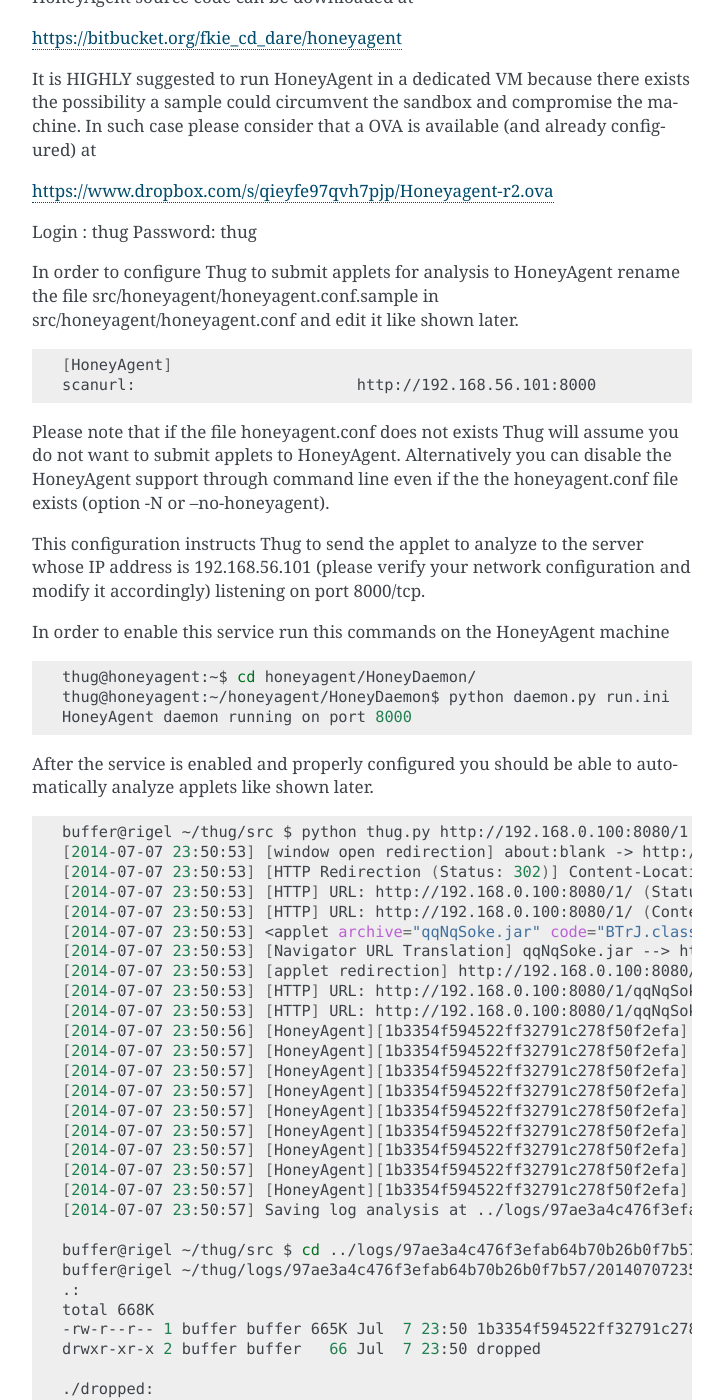
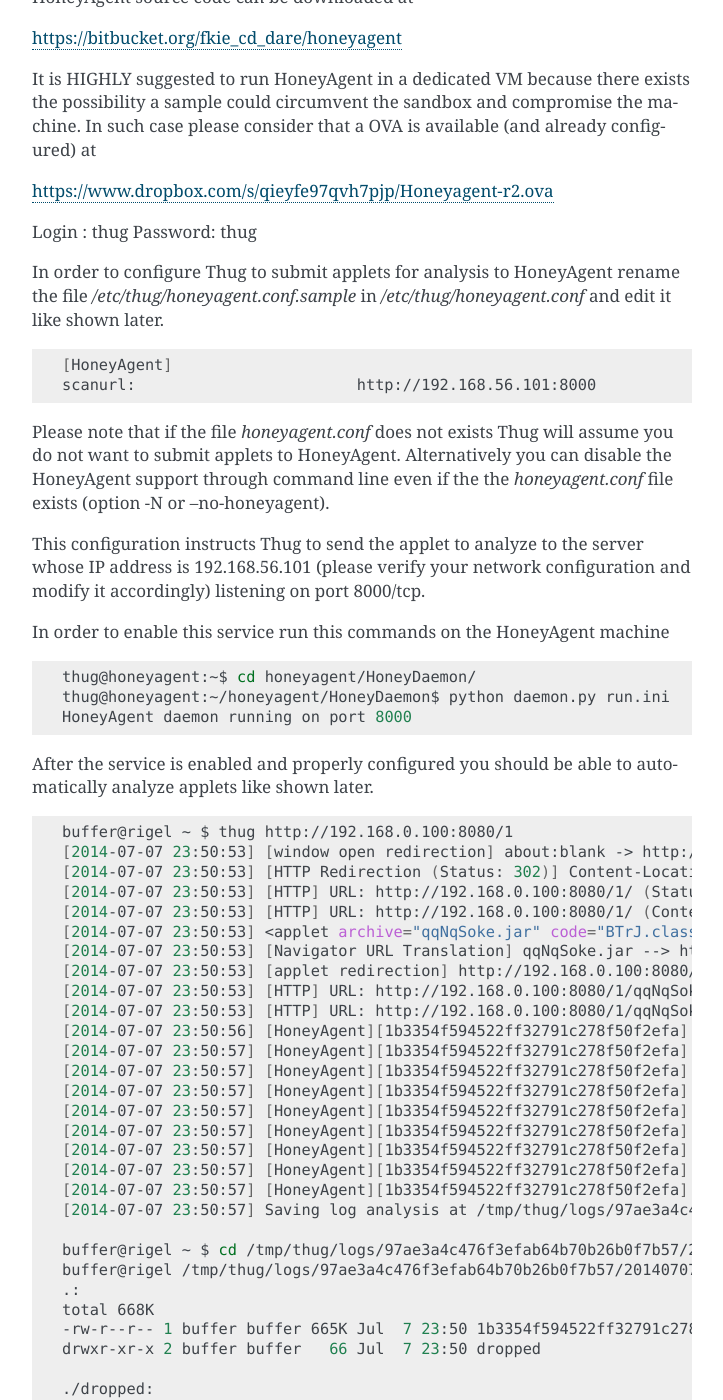
Before and after one commit to buffer/thug, a Sphinx documentation site: the page built from doc/source/configuration.rst, in a window 1280 px wide and 1400 px high, scrolled down 615 px. Shown: the whole window, without its empty margins (388-1111 px from the left). Built offline with Sphinx 7.4.7, drawn with Linux system fonts in a browser that asks for light colours; pages that are not in the unit, such as notebooks, are missing from menus; some of the changed text lies outside the part shown.

Commit message:
Updated documentation

```diff
--- a/doc/source/configuration.rst
+++ b/doc/source/configuration.rst
@@ -45,7 +45,7 @@
 Password: thug
 
 In order to configure Thug to submit applets for analysis to HoneyAgent
-rename the file src/honeyagent/honeyagent.conf.sample in src/honeyagent/honeyagent.conf
+rename the file */etc/thug/honeyagent.conf.sample* in */etc/thug/honeyagent.conf*
 and edit it like shown later.
 
 .. code-block:: sh
@@ -53,10 +53,10 @@
     [HoneyAgent]
     scanurl:                        http://192.168.56.101:8000
 
-Please note that if the file honeyagent.conf does not exists Thug will
+Please note that if the file *honeyagent.conf* does not exists Thug will
 assume you do not want to submit applets to HoneyAgent. Alternatively
 you can disable the HoneyAgent support through command line even if the
-the honeyagent.conf file exists (option -N or --no-honeyagent).
+the *honeyagent.conf* file exists (option -N or --no-honeyagent).
 
 This configuration instructs Thug to send the applet to analyze to the
 server whose IP address is 192.168.56.101 (please verify your network
@@ -77,7 +77,7 @@
 
 .. code-block:: sh
 
-    buffer@rigel ~/thug/src $ python thug.py http://192.168.0.100:8080/1
+    buffer@rigel ~ $ thug http://192.168.0.100:8080/1
     [2014-07-07 23:50:53] [window open redirection] about:blank -> http://192.168.0.100:8080/1
     [2014-07-07 23:50:53] [HTTP Redirection (Status: 302)] Content-Location: http://192.168.0.100:8080/1 --> Location: http://192.168.0.100:8080/1/
     [2014-07-07 23:50:53] [HTTP] URL: http://192.168.0.100:8080/1/ (Status: 200, Referrer: None)
@@ -96,10 +96,10 @@
     [2014-07-07 23:50:57] [HoneyAgent][1b3354f594522ff32791c278f50f2efa] Yara heuristics rule WritesExeFile match
     [2014-07-07 23:50:57] [HoneyAgent][1b3354f594522ff32791c278f50f2efa] Yara heuristics rule LocalFileAccess match
     [2014-07-07 23:50:57] [HoneyAgent][1b3354f594522ff32791c278f50f2efa] Yara heuristics rule RestrictedPropertyAccess match
-    [2014-07-07 23:50:57] Saving log analysis at ../logs/97ae3a4c476f3efab64b70b26b0f7b57/20140707235053
+    [2014-07-07 23:50:57] Saving log analysis at /tmp/thug/logs/97ae3a4c476f3efab64b70b26b0f7b57/20140707235053
 
-    buffer@rigel ~/thug/src $ cd ../logs/97ae3a4c476f3efab64b70b26b0f7b57/20140707235053/analysis/honeyagent/
-    buffer@rigel ~/thug/logs/97ae3a4c476f3efab64b70b26b0f7b57/20140707235053/analysis/honeyagent $ ls -lhR
+    buffer@rigel ~ $ cd /tmp/thug/logs/97ae3a4c476f3efab64b70b26b0f7b57/20140707235053/analysis/honeyagent/
+    buffer@rigel /tmp/thug/logs/97ae3a4c476f3efab64b70b26b0f7b57/20140707235053/analysis/honeyagent $ ls -lhR
     .:
     total 668K
     -rw-r--r-- 1 buffer buffer 665K Jul  7 23:50 1b3354f594522ff32791c278f50f2efa.json
@@ -111,8 +111,8 @@
     -rw-r--r-- 1 buffer buffer 9.2K Jul  7 23:50 IixfXAb.class
     -rw-r--r-- 1 buffer buffer  73K Jul  7 23:50 uAzpYJRZ.exe
 
-    buffer@rigel ~/thug/logs/97ae3a4c476f3efab64b70b26b0f7b57/20140707235053/analysis/honeyagent $ cd dropped/
-    buffer@rigel ~/thug/logs/97ae3a4c476f3efab64b70b26b0f7b57/20140707235053/analysis/honeyagent/dropped $ file *
+    buffer@rigel /tmp/thug/logs/97ae3a4c476f3efab64b70b26b0f7b57/20140707235053/analysis/honeyagent $ cd dropped/
+    buffer@rigel /tmp/thug/logs/97ae3a4c476f3efab64b70b26b0f7b57/20140707235053/analysis/honeyagent/dropped $ file *
     ArIBNUkvAi.dat: ASCII text
     IixfXAb.class:  compiled Java class data, version 45.3
     uAzpYJRZ.exe:   PE32 executable (GUI) Intel 80386, for MS Windows
@@ -127,7 +127,7 @@
 
 Thug supports VirusTotal and a default API key is now included in the default
 configuration file (many thanks to the VirusTotal team). To change the default
-VirusTotal key with your own, simply edit *src/Analysis/virustotal/virustotal.conf*
+VirusTotal key with your own, simply edit */etc/thug/virustotal.conf*
 as follows:
 
 .. code-block:: sh
```
Also changed, not shown: doc/source/api.rst (+15 -0 lines), doc/source/build.rst (+17 -6 lines), doc/source/logging.rst (+5 -5 lines), doc/source/plugins.rst (+4 -4 lines), doc/source/usage.rst (+18 -18 lines).
